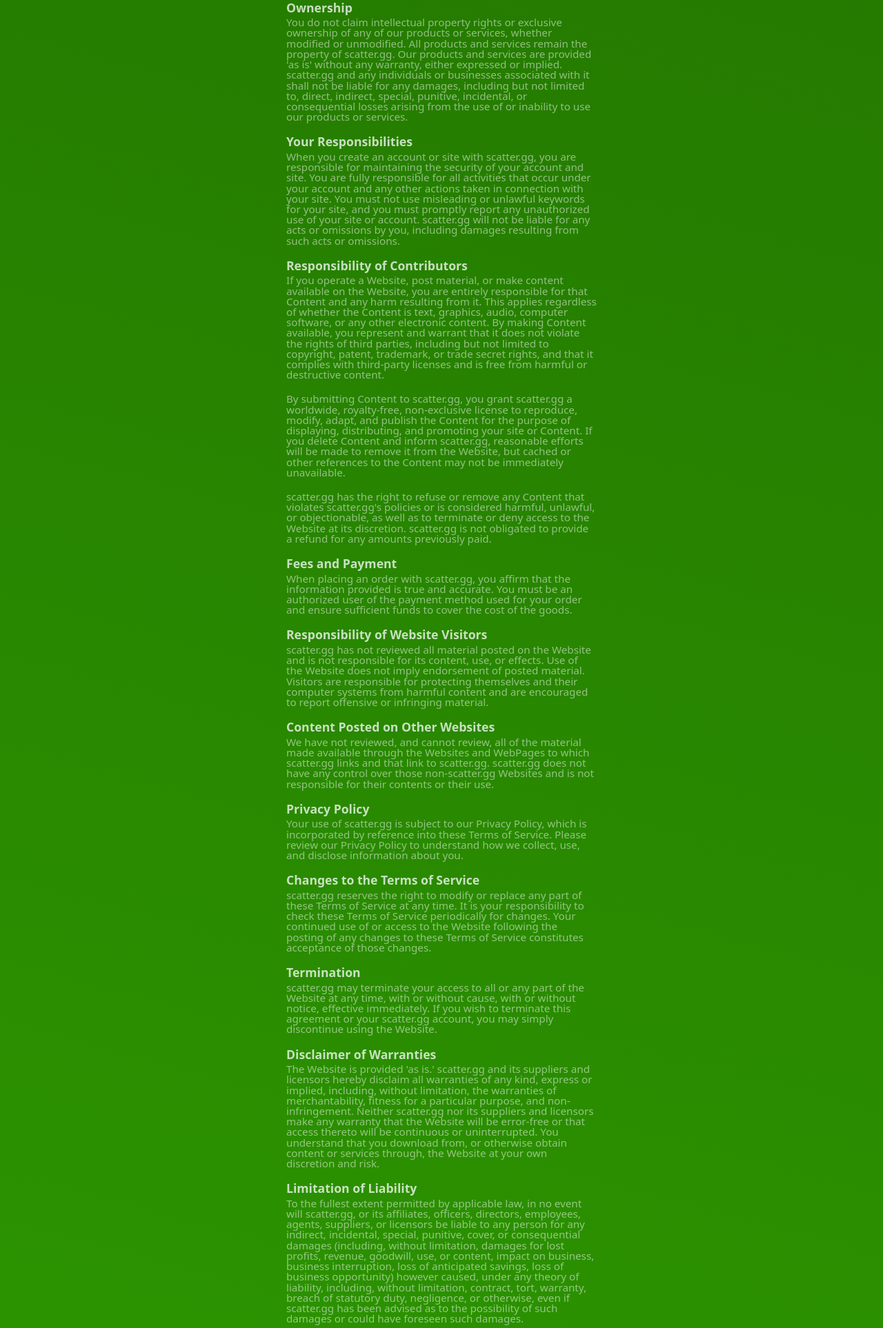
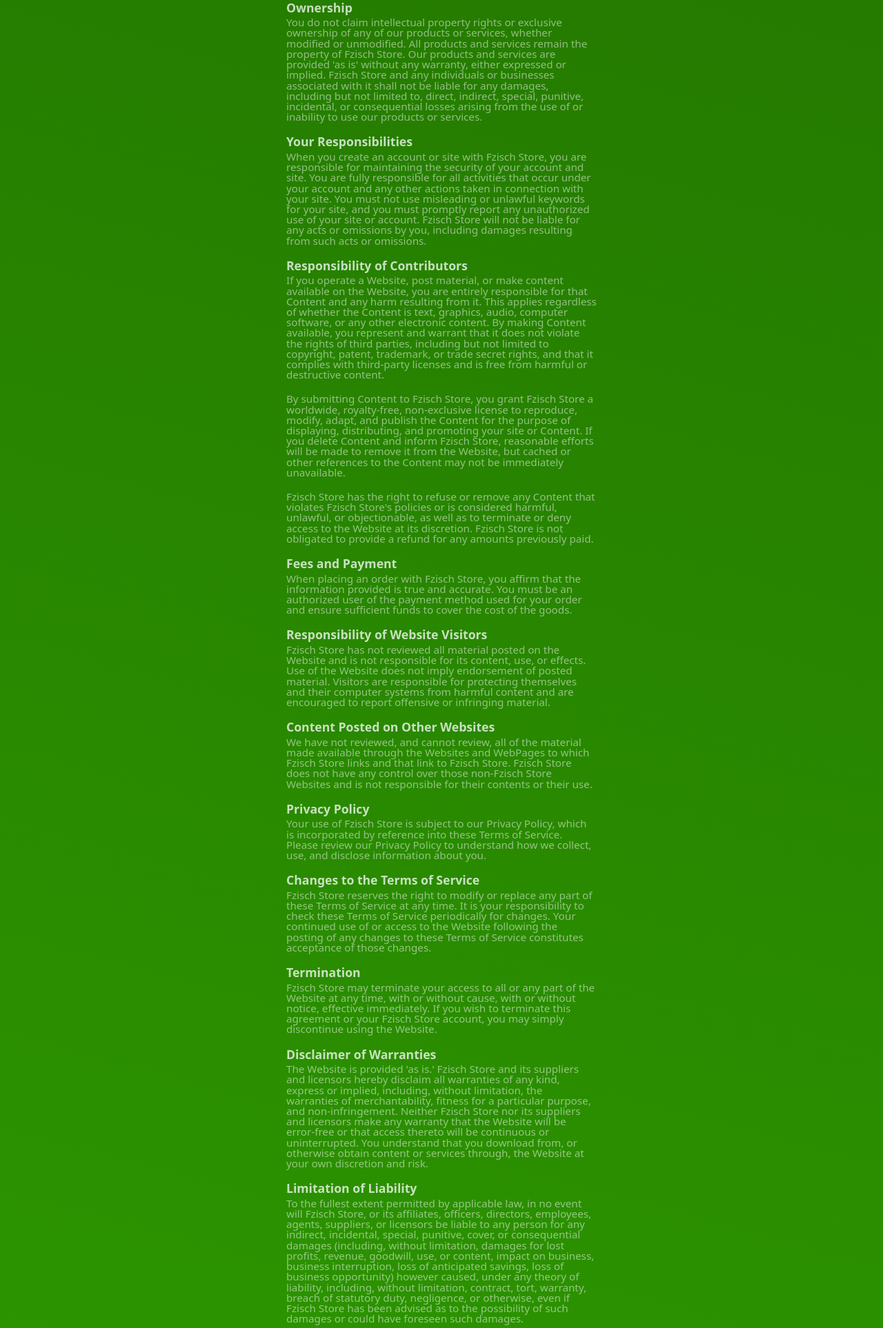
Before and after one commit to crewbrewz/dadvrtevwsefdsqa, a plain HTML site: page tos.html in a window 1280 px wide. Shown: the part 871-2797 px from the top of the page at 69% size. Drawn offline with nearby package versions, Linux system fonts and the light colour scheme.

Commit message:
Update tos.html

```diff
--- a/tos.html
+++ b/tos.html
@@ -1,9 +1,9 @@
 <!DOCTYPE html>
 <html lang="en">
 
-<!-- Mirrored from scatter.gg/tos by HTTrack Website Copier/3.x [XR&CO'2014], Mon, 13 Nov 2023 21:45:12 GMT -->
+<!-- Mirrored from Fzisch Store/tos by HTTrack Website Copier/3.x [XR&CO'2014], Mon, 13 Nov 2023 21:45:12 GMT -->
 <!-- Added by HTTrack -->
-<!-- Mirrored from scatter.gg/tos.html by HTTrack Website Copier/3.x [XR&CO'2014], Tue, 19 Mar 2024 21:34:03 GMT -->
+<!-- Mirrored from Fzisch Store/tos.html by HTTrack Website Copier/3.x [XR&CO'2014], Tue, 19 Mar 2024 21:34:03 GMT -->
 <meta http-equiv="content-type" content="text/html;charset=utf-8" /><!-- /Added by HTTrack -->
 <head>
 <meta name="theme-color" content="#2567ae" />
@@ -14,54 +14,54 @@
 <link href="cdnjs.cloudflare.com/ajax/libs/meyer-reset/2.0/reset.min.css" rel="stylesheet" />
 <link href="unpkg.com/boxicons%402.1.1/css/boxicons.min.css" rel="stylesheet" />
 <link href="dist/css/style.css" rel="stylesheet" />
-<title>scatter.gg | terms of service</title>
+<title>Fzisch Store | terms of service</title>
 </head>
 <body style="opacity: 1; height: 100%; display: flex; justify-content: center;">
 <div class="ins-content-panel" style="max-width: 450px;">
 <h2 class="pricing-header">Terms of Service</h2>
 <h2 class="pricing-header tos-header">Important Information</h2>
-<p class="pricing-description" style="font-family: system-ui; font-size: .95rem; margin-bottom: 20px;">Please carefully review the following Terms and Conditions (also referred to as the "Terms of Use" or "TOS"). Your use of our service(s) signifies your acknowledgment and acceptance of these Terms and Conditions. The Website (referred to individually and collectively as "The Website") from which you access this agreement is provided to you under the conditions outlined below. These terms supplement any additional terms that may be established by individual Website owners within scatter.gg to govern access to their respective Websites.</p>
+<p class="pricing-description" style="font-family: system-ui; font-size: .95rem; margin-bottom: 20px;">Please carefully review the following Terms and Conditions (also referred to as the "Terms of Use" or "TOS"). Your use of our service(s) signifies your acknowledgment and acceptance of these Terms and Conditions. The Website (referred to individually and collectively as "The Website") from which you access this agreement is provided to you under the conditions outlined below. These terms supplement any additional terms that may be established by individual Website owners within Fzisch Store to govern access to their respective Websites.</p>
 <p class="pricing-description" style="font-family: system-ui; font-size: .95rem; margin-bottom: 20px;">Any Non-Human Visitors to these Websites are considered agents of the individuals who control, create, or utilize them. These individuals are responsible for the actions of their Non-Human Visitor devices as if they personally visited the Website.</p>
-<p class="pricing-description" style="font-family: system-ui; font-size: .95rem; margin-bottom: 20px;">The access rights granted to you under the Terms Of Use are not transferable without the express written permission of scatter.gg's owner. You are responsible for the actions of any other person who may use your access rights on the scatter.gg Website.</p>
+<p class="pricing-description" style="font-family: system-ui; font-size: .95rem; margin-bottom: 20px;">The access rights granted to you under the Terms Of Use are not transferable without the express written permission of Fzisch Store's owner. You are responsible for the actions of any other person who may use your access rights on the Fzisch Store Website.</p>
 <h2 class="pricing-header tos-header">Introduction</h2>
-<p class="pricing-description" style="font-family: system-ui; font-size: .95rem; margin-bottom: 20px;">These terms and conditions govern the use of the scatter.gg Website(s) and all associated content, services, and products available through the Website. By accessing or using any part of the Website, you agree to be bound by the terms and conditions outlined in this agreement. If you do not agree to these terms and conditions, you may not access the Website or use its services. Your use of the Website is contingent upon your acceptance of these terms.</p>
+<p class="pricing-description" style="font-family: system-ui; font-size: .95rem; margin-bottom: 20px;">These terms and conditions govern the use of the Fzisch Store Website(s) and all associated content, services, and products available through the Website. By accessing or using any part of the Website, you agree to be bound by the terms and conditions outlined in this agreement. If you do not agree to these terms and conditions, you may not access the Website or use its services. Your use of the Website is contingent upon your acceptance of these terms.</p>
 <p class="pricing-description" style="font-family: system-ui; font-size: .95rem; margin-bottom: 20px;">The Website is intended for individuals who are at least 13 years old. If you are under 13, you must cease using the Website immediately or obtain written parental approval to do so.</p>
 <h2 class="pricing-header tos-header">Special License Restrictions for Non-Human Visitors</h2>
 <p class="pricing-description" style="font-family: system-ui; font-size: .95rem; margin-bottom: 20px;">A unique set of restrictions applies to the license for Non-Human Visitors accessing the Website. Non-Human Visitors include, but are not limited to, web spiders, bots, indexers, robots, crawlers, harvesters, or any other automated computer programs designed to access, read, compile, or gather Website content.</p>
 <h2 class="pricing-header tos-header">Ownership</h2>
-<p class="pricing-description" style="font-family: system-ui; font-size: .95rem; margin-bottom: 20px;">You do not claim intellectual property rights or exclusive ownership of any of our products or services, whether modified or unmodified. All products and services remain the property of scatter.gg. Our products and services are provided 'as is' without any warranty, either expressed or implied. scatter.gg and any individuals or businesses associated with it shall not be liable for any damages, including but not limited to, direct, indirect, special, punitive, incidental, or consequential losses arising from the use of or inability to use our products or services.</p>
+<p class="pricing-description" style="font-family: system-ui; font-size: .95rem; margin-bottom: 20px;">You do not claim intellectual property rights or exclusive ownership of any of our products or services, whether modified or unmodified. All products and services remain the property of Fzisch Store. Our products and services are provided 'as is' without any warranty, either expressed or implied. Fzisch Store and any individuals or businesses associated with it shall not be liable for any damages, including but not limited to, direct, indirect, special, punitive, incidental, or consequential losses arising from the use of or inability to use our products or services.</p>
 <h2 class="pricing-header tos-header">Your Responsibilities</h2>
-<p class="pricing-description" style="font-family: system-ui; font-size: .95rem; margin-bottom: 20px;">When you create an account or site with scatter.gg, you are responsible for maintaining the security of your account and site. You are fully responsible for all activities that occur under your account and any other actions taken in connection with your site. You must not use misleading or unlawful keywords for your site, and you must promptly report any unauthorized use of your site or account. scatter.gg will not be liable for any acts or omissions by you, including damages resulting from such acts or omissions.</p>
+<p class="pricing-description" style="font-family: system-ui; font-size: .95rem; margin-bottom: 20px;">When you create an account or site with Fzisch Store, you are responsible for maintaining the security of your account and site. You are fully responsible for all activities that occur under your account and any other actions taken in connection with your site. You must not use misleading or unlawful keywords for your site, and you must promptly report any unauthorized use of your site or account. Fzisch Store will not be liable for any acts or omissions by you, including damages resulting from such acts or omissions.</p>
 <h2 class="pricing-header tos-header">Responsibility of Contributors</h2>
 <p class="pricing-description" style="font-family: system-ui; font-size: .95rem; margin-bottom: 20px;">If you operate a Website, post material, or make content available on the Website, you are entirely responsible for that Content and any harm resulting from it. This applies regardless of whether the Content is text, graphics, audio, computer software, or any other electronic content. By making Content available, you represent and warrant that it does not violate the rights of third parties, including but not limited to copyright, patent, trademark, or trade secret rights, and that it complies with third-party licenses and is free from harmful or destructive content.</p>
-<p class="pricing-description" style="font-family: system-ui; font-size: .95rem; margin-bottom: 20px;">By submitting Content to scatter.gg, you grant scatter.gg a worldwide, royalty-free, non-exclusive license to reproduce, modify, adapt, and publish the Content for the purpose of displaying, distributing, and promoting your site or Content. If you delete Content and inform scatter.gg, reasonable efforts will be made to remove it from the Website, but cached or other references to the Content may not be immediately unavailable.</p>
-<p class="pricing-description" style="font-family: system-ui; font-size: .95rem; margin-bottom: 20px;">scatter.gg has the right to refuse or remove any Content that violates scatter.gg's policies or is considered harmful, unlawful, or objectionable, as well as to terminate or deny access to the Website at its discretion. scatter.gg is not obligated to provide a refund for any amounts previously paid.</p>
+<p class="pricing-description" style="font-family: system-ui; font-size: .95rem; margin-bottom: 20px;">By submitting Content to Fzisch Store, you grant Fzisch Store a worldwide, royalty-free, non-exclusive license to reproduce, modify, adapt, and publish the Content for the purpose of displaying, distributing, and promoting your site or Content. If you delete Content and inform Fzisch Store, reasonable efforts will be made to remove it from the Website, but cached or other references to the Content may not be immediately unavailable.</p>
+<p class="pricing-description" style="font-family: system-ui; font-size: .95rem; margin-bottom: 20px;">Fzisch Store has the right to refuse or remove any Content that violates Fzisch Store's policies or is considered harmful, unlawful, or objectionable, as well as to terminate or deny access to the Website at its discretion. Fzisch Store is not obligated to provide a refund for any amounts previously paid.</p>
 <h2 class="pricing-header tos-header">Fees and Payment</h2>
-<p class="pricing-description" style="font-family: system-ui; font-size: .95rem; margin-bottom: 20px;">When placing an order with scatter.gg, you affirm that the information provided is true and accurate. You must be an authorized user of the payment method used for your order and ensure sufficient funds to cover the cost of the goods.</p>
+<p class="pricing-description" style="font-family: system-ui; font-size: .95rem; margin-bottom: 20px;">When placing an order with Fzisch Store, you affirm that the information provided is true and accurate. You must be an authorized user of the payment method used for your order and ensure sufficient funds to cover the cost of the goods.</p>
 <h2 class="pricing-header tos-header">Responsibility of Website Visitors</h2>
-<p class="pricing-description" style="font-family: system-ui; font-size: .95rem; margin-bottom: 20px;">scatter.gg has not reviewed all material posted on the Website and is not responsible for its content, use, or effects. Use of the Website does not imply endorsement of posted material. Visitors are responsible for protecting themselves and their computer systems from harmful content and are encouraged to report offensive or infringing material.</p>
+<p class="pricing-description" style="font-family: system-ui; font-size: .95rem; margin-bottom: 20px;">Fzisch Store has not reviewed all material posted on the Website and is not responsible for its content, use, or effects. Use of the Website does not imply endorsement of posted material. Visitors are responsible for protecting themselves and their computer systems from harmful content and are encouraged to report offensive or infringing material.</p>
 <h2 class="pricing-header tos-header">Content Posted on Other Websites</h2>
-<p class="pricing-description" style="font-family: system-ui; font-size: .95rem; margin-bottom: 20px;">We have not reviewed, and cannot review, all of the material made available through the Websites and WebPages to which scatter.gg links and that link to scatter.gg. scatter.gg does not have any control over those non-scatter.gg Websites and is not responsible for their contents or their use.</p>
+<p class="pricing-description" style="font-family: system-ui; font-size: .95rem; margin-bottom: 20px;">We have not reviewed, and cannot review, all of the material made available through the Websites and WebPages to which Fzisch Store links and that link to Fzisch Store. Fzisch Store does not have any control over those non-Fzisch Store Websites and is not responsible for their contents or their use.</p>
 <h2 class="pricing-header tos-header">Privacy Policy</h2>
-<p class="pricing-description" style="font-family: system-ui; font-size: .95rem; margin-bottom: 20px;">Your use of scatter.gg is subject to our Privacy Policy, which is incorporated by reference into these Terms of Service. Please review our Privacy Policy to understand how we collect, use, and disclose information about you.</p>
+<p class="pricing-description" style="font-family: system-ui; font-size: .95rem; margin-bottom: 20px;">Your use of Fzisch Store is subject to our Privacy Policy, which is incorporated by reference into these Terms of Service. Please review our Privacy Policy to understand how we collect, use, and disclose information about you.</p>
 <h2 class="pricing-header tos-header">Changes to the Terms of Service</h2>
-<p class="pricing-description" style="font-family: system-ui; font-size: .95rem; margin-bottom: 20px;">scatter.gg reserves the right to modify or replace any part of these Terms of Service at any time. It is your responsibility to check these Terms of Service periodically for changes. Your continued use of or access to the Website following the posting of any changes to these Terms of Service constitutes acceptance of those changes.</p>
+<p class="pricing-description" style="font-family: system-ui; font-size: .95rem; margin-bottom: 20px;">Fzisch Store reserves the right to modify or replace any part of these Terms of Service at any time. It is your responsibility to check these Terms of Service periodically for changes. Your continued use of or access to the Website following the posting of any changes to these Terms of Service constitutes acceptance of those changes.</p>
 <h2 class="pricing-header tos-header">Termination</h2>
-<p class="pricing-description" style="font-family: system-ui; font-size: .95rem; margin-bottom: 20px;">scatter.gg may terminate your access to all or any part of the Website at any time, with or without cause, with or without notice, effective immediately. If you wish to terminate this agreement or your scatter.gg account, you may simply discontinue using the Website.</p>
+<p class="pricing-description" style="font-family: system-ui; font-size: .95rem; margin-bottom: 20px;">Fzisch Store may terminate your access to all or any part of the Website at any time, with or without cause, with or without notice, effective immediately. If you wish to terminate this agreement or your Fzisch Store account, you may simply discontinue using the Website.</p>
 <h2 class="pricing-header tos-header">Disclaimer of Warranties</h2>
-<p class="pricing-description" style="font-family: system-ui; font-size: .95rem; margin-bottom: 20px;">The Website is provided 'as is.' scatter.gg and its suppliers and licensors hereby disclaim all warranties of any kind, express or implied, including, without limitation, the warranties of merchantability, fitness for a particular purpose, and non-infringement. Neither scatter.gg nor its suppliers and licensors make any warranty that the Website will be error-free or that access thereto will be continuous or uninterrupted. You understand that you download from, or otherwise obtain content or services through, the Website at your own discretion and risk.</p>
+<p class="pricing-description" style="font-family: system-ui; font-size: .95rem; margin-bottom: 20px;">The Website is provided 'as is.' Fzisch Store and its suppliers and licensors hereby disclaim all warranties of any kind, express or implied, including, without limitation, the warranties of merchantability, fitness for a particular purpose, and non-infringement. Neither Fzisch Store nor its suppliers and licensors make any warranty that the Website will be error-free or that access thereto will be continuous or uninterrupted. You understand that you download from, or otherwise obtain content or services through, the Website at your own discretion and risk.</p>
 <h2 class="pricing-header tos-header">Limitation of Liability</h2>
-<p class="pricing-description" style="font-family: system-ui; font-size: .95rem; margin-bottom: 20px;">To the fullest extent permitted by applicable law, in no event will scatter.gg, or its affiliates, officers, directors, employees, agents, suppliers, or licensors be liable to any person for any indirect, incidental, special, punitive, cover, or consequential damages (including, without limitation, damages for lost profits, revenue, goodwill, use, or content, impact on business, business interruption, loss of anticipated savings, loss of business opportunity) however caused, under any theory of liability, including, without limitation, contract, tort, warranty, breach of statutory duty, negligence, or otherwise, even if scatter.gg has been advised as to the possibility of such damages or could have foreseen such damages.</p>
+<p class="pricing-description" style="font-family: system-ui; font-size: .95rem; margin-bottom: 20px;">To the fullest extent permitted by applicable law, in no event will Fzisch Store, or its affiliates, officers, directors, employees, agents, suppliers, or licensors be liable to any person for any indirect, incidental, special, punitive, cover, or consequential damages (including, without limitation, damages for lost profits, revenue, goodwill, use, or content, impact on business, business interruption, loss of anticipated savings, loss of business opportunity) however caused, under any theory of liability, including, without limitation, contract, tort, warranty, breach of statutory duty, negligence, or otherwise, even if Fzisch Store has been advised as to the possibility of such damages or could have foreseen such damages.</p>
 <h2 class="pricing-header tos-header">Exclusions and Limitations</h2>
-<p class="pricing-description" style="font-family: system-ui; font-size: .95rem; margin-bottom: 20px;">Some jurisdictions do not allow the exclusion of certain warranties or the exclusion or limitation of liability for consequential or incidental damages, so the limitations above may not apply to you. In no event will scatter.gg's total liability to you for all damages, losses, and causes of action (whether in contract, tort, including negligence, or otherwise) exceed the amount paid by you, if any, for accessing or using the Website.</p>
+<p class="pricing-description" style="font-family: system-ui; font-size: .95rem; margin-bottom: 20px;">Some jurisdictions do not allow the exclusion of certain warranties or the exclusion or limitation of liability for consequential or incidental damages, so the limitations above may not apply to you. In no event will Fzisch Store's total liability to you for all damages, losses, and causes of action (whether in contract, tort, including negligence, or otherwise) exceed the amount paid by you, if any, for accessing or using the Website.</p>
 <h2 class="pricing-header tos-header">Indemnity</h2>
-<p class="pricing-description" style="font-family: system-ui; font-size: .95rem; margin-bottom: 20px;">You agree to indemnify and hold scatter.gg, its officers, directors, shareholders, predecessors, successors in interest, employees, agents, subsidiaries, and affiliates, harmless from any demands, loss, liability, claims, or expenses (including attorneys' fees), made against scatter.gg by any third party due to or arising out of or in connection with your use of the Website.</p>
+<p class="pricing-description" style="font-family: system-ui; font-size: .95rem; margin-bottom: 20px;">You agree to indemnify and hold Fzisch Store, its officers, directors, shareholders, predecessors, successors in interest, employees, agents, subsidiaries, and affiliates, harmless from any demands, loss, liability, claims, or expenses (including attorneys' fees), made against Fzisch Store by any third party due to or arising out of or in connection with your use of the Website.</p>
 <h2 class="pricing-header tos-header">Miscellaneous</h2>
-<p class="pricing-description" style="font-family: system-ui; font-size: .95rem; margin-bottom: 20px;">These Terms of Service constitute the entire agreement between scatter.gg and you concerning the subject matter hereof and supersedes all prior or contemporaneous understandings and agreements between scatter.gg and you, whether written or oral. Any ambiguities in the interpretation of these Terms of Service shall not be construed against the drafting party.</p>
+<p class="pricing-description" style="font-family: system-ui; font-size: .95rem; margin-bottom: 20px;">These Terms of Service constitute the entire agreement between Fzisch Store and you concerning the subject matter hereof and supersedes all prior or contemporaneous understandings and agreements between Fzisch Store and you, whether written or oral. Any ambiguities in the interpretation of these Terms of Service shall not be construed against the drafting party.</p>
 <h2 class="pricing-header tos-header">Governing Law</h2>
 <p class="pricing-description" style="font-family: system-ui; font-size: .95rem; margin-bottom: 20px;">These Terms of Service and any separate agreements whereby we provide you services shall be governed by and construed in accordance with the laws of the state of California, United States.</p>
-<h2 class="pricing-header tos-header">Contact Information</h2>
-<p class="pricing-description" style="font-family: system-ui; font-size: .95rem; margin-bottom: 20px;">Questions about the Terms of Service should be sent to us at <a href="mailto:contact@scatter.gg">contact@scatter.gg</a></p>
+<!-- <h2 class="pricing-header tos-header">Contact Information</h2> -->
+<!-- <p class="pricing-description" style="font-family: system-ui; font-size: .95rem; margin-bottom: 20px;">Questions about the Terms of Service should be sent to us at <a href="mailto:contact@Fzisch Store">contact@Fzisch Store</a></p> -->
 </div>
 <div class="svg-container" style="position: fixed; bottom: 0;">
 <svg viewBox="0 0 144.54 17.34" fill="rgba(255, 255, 255, .05)">
@@ -75,5 +75,5 @@
 </body>
 
 
-<!-- Mirrored from scatter.gg/tos.html by HTTrack Website Copier/3.x [XR&CO'2014], Tue, 19 Mar 2024 21:34:03 GMT -->
+<!-- Mirrored from Fzisch Store/tos.html by HTTrack Website Copier/3.x [XR&CO'2014], Tue, 19 Mar 2024 21:34:03 GMT -->
 </html>
```
